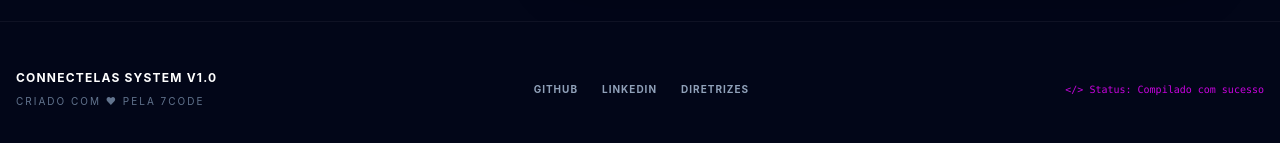
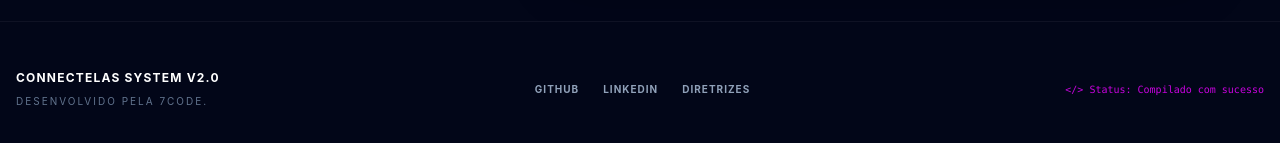
Before and after one commit to CodeSeven-Turma-JavaScript-13/connectElas_react, a React (Vite) app: page /contato in a window 1280 px wide. Shown: the part 1077-1220 px from the top of the page. Built offline with nearby package versions, Linux system fonts and the light colour scheme.

Commit message:
🐛 FIX: Correção de Footer e Navbar

```diff
--- a/src/components/footer/Footer.tsx
+++ b/src/components/footer/Footer.tsx
@@ -1,13 +1,13 @@
-import React from 'react';
+
 
 function Footer() {
   return (
     <footer className="border-t border-white/5 bg-slate-950 py-12 px-4">
       <div className="mx-auto max-w-7xl flex flex-col md:flex-row justify-between items-center gap-8">
         <div className="text-center md:text-left">
-          <div className="text-white font-bold uppercase tracking-widest text-xs mb-2">ConnectElas System v1.0</div>
+          <div className="text-white font-bold uppercase tracking-widest text-xs mb-2">ConnectElas System v2.0</div>
           <p className="text-[10px] text-slate-500 uppercase tracking-[0.2em]">
-            Criado com ♥ pela 7Code
+            Desenvolvido pela 7Code.
           </p>
         </div>
 
--- a/src/components/navbar/Navbar.tsx
+++ b/src/components/navbar/Navbar.tsx
@@ -1,7 +1,7 @@
-import React from 'react';
+
 import { Link, useNavigate } from 'react-router-dom';
 import { useAuth } from '../../contexts/AuthContext';
-import { SignOut, Users, GraduationCap, Briefcase } from '@phosphor-icons/react';
+import { BriefcaseIcon, GraduationCapIcon, SignOutIcon, UsersIcon } from '@phosphor-icons/react';
 
 function Navbar() {
   const navigate = useNavigate();
@@ -18,7 +18,7 @@ function Navbar() {
       <div className="mx-auto flex max-w-7xl items-center justify-between p-4">
         {/* Logo */}
         <Link to="/home" className="flex items-center gap-2 group cursor-pointer">
-          <div className="h-9 w-9 rounded-lg bg-gradient-to-tr from-fuchsia-600 to-violet-600 flex items-center justify-center text-white font-mono font-bold shadow-[0_0_20px_rgba(192,38,211,0.4)] group-hover:scale-110 transition-transform">
+          <div className="h-9 w-9 rounded-lg bg-linear-to-tr from-fuchsia-600 to-violet-600 flex items-center justify-center text-white font-mono font-bold shadow-[0_0_20px_rgba(192,38,211,0.4)] group-hover:scale-110 transition-transform">
             &lt;E&gt;
           </div>
           <span className="text-xl font-black tracking-tighter text-white uppercase">
@@ -29,13 +29,13 @@ function Navbar() {
         {/* Links de Navegação */}
         <div className="hidden md:flex items-center gap-8 text-[10px] font-black uppercase tracking-widest text-slate-400">
           <Link to="/oportunidades" className="hover:text-fuchsia-400 transition-colors flex items-center gap-2">
-            <Briefcase size={16} /> Vagas Tech
+            <BriefcaseIcon size={16} /> Vagas Tech
           </Link>
           <Link to="/comunidade" className="hover:text-fuchsia-400 transition-colors flex items-center gap-2">
-            <Users size={18} /> Comunidade
+            <UsersIcon size={18} /> Comunidade
           </Link>
           <Link to="/mentorias" className="hover:text-fuchsia-400 transition-colors flex items-center gap-2">
-            <GraduationCap size={18} /> Mentoria
+            <GraduationCapIcon size={18} /> Mentoria
           </Link>
           <Link to="/sobre" className="hover:text-fuchsia-400 transition-colors">
             Sobre Nós
@@ -50,7 +50,7 @@ function Navbar() {
           {!estaLogado ? (
             <Link
               to="/login"
-              className="rounded-full bg-gradient-to-r from-fuchsia-600 to-violet-600 px-6 py-2 text-xs font-bold text-white shadow-lg hover:shadow-fuchsia-500/40 transition-all active:scale-95"
+              className="rounded-full bg-linear-to-r from-fuchsia-600 to-violet-600 px-6 py-2 text-xs font-bold text-white shadow-lg hover:shadow-fuchsia-500/40 transition-all active:scale-95"
             >
               ÁREA DA DEV
             </Link>
@@ -63,7 +63,7 @@ function Navbar() {
                 onClick={logout}
                 className="flex items-center gap-2 text-slate-400 hover:text-red-400 transition-colors text-[10px] font-black uppercase"
               >
-                <SignOut size={18} weight="bold" />
+                <SignOutIcon size={18} weight="bold" />
                 Sair
               </button>
             </div>
```
